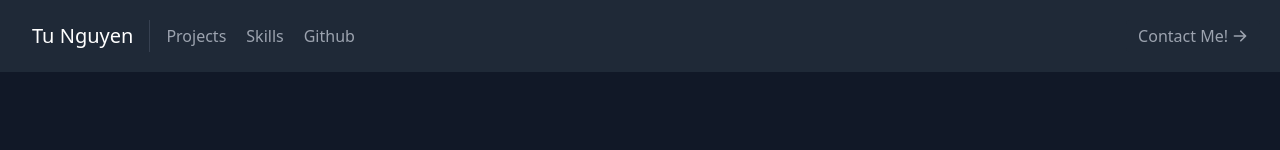
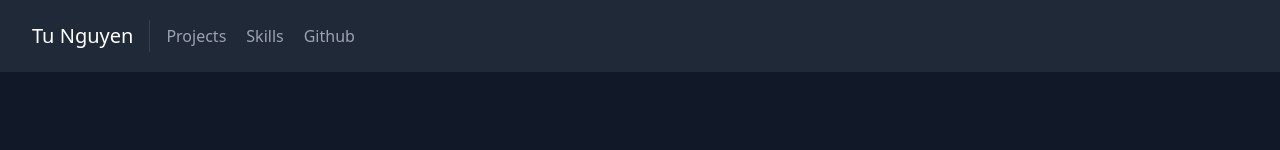
Before and after one commit to randomnewb/portfolio, a React (Create React App) app: page / in a window 1280 px wide. Shown: the top 150 px of the page. Built offline with nearby package versions, Linux system fonts and the light colour scheme.

Commit message:
Update Navbar

```diff
--- a/src/components/Navbar.js
+++ b/src/components/Navbar.js
@@ -21,13 +21,6 @@ export default function Navbar() {
             Github
           </a>
         </nav>
-        <a
-          href="#contact"
-          className="inline-flex items-center bg-gray-800 border-0 py-1 px-3 focus:outline-none hover:bg-gray-700 rounded text-base mt-4 md:mt-0"
-        >
-          Contact Me!
-          <ArrowRightIcon className="w-4 h-4 ml-1" />
-        </a>
       </div>
     </header>
   );
```
